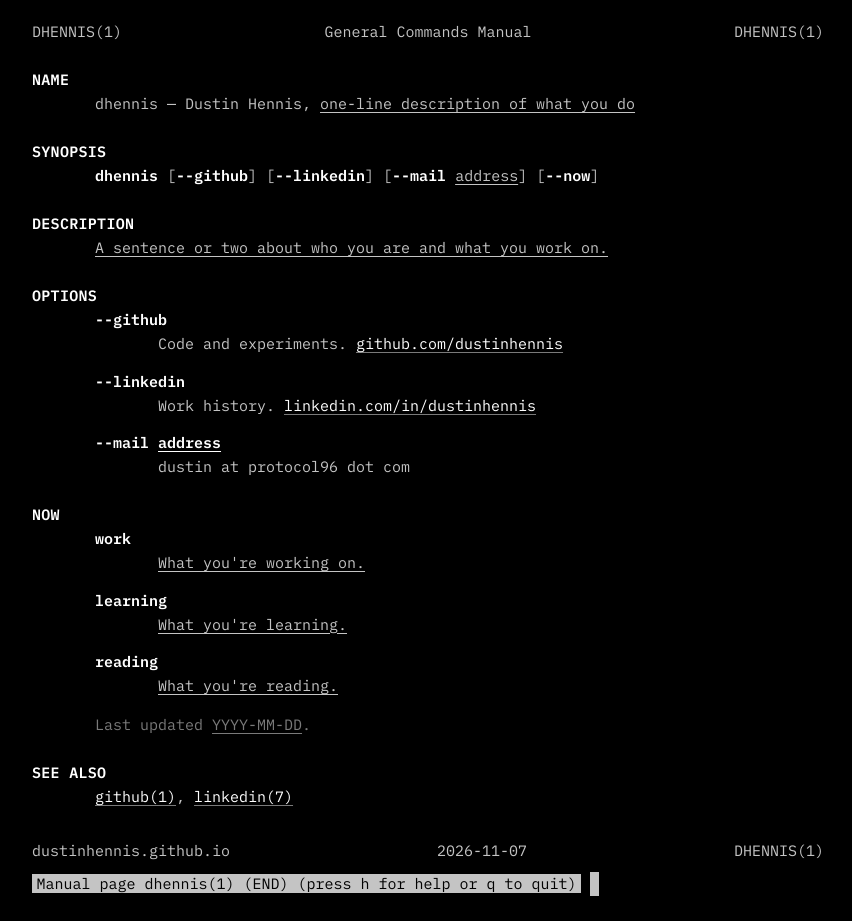
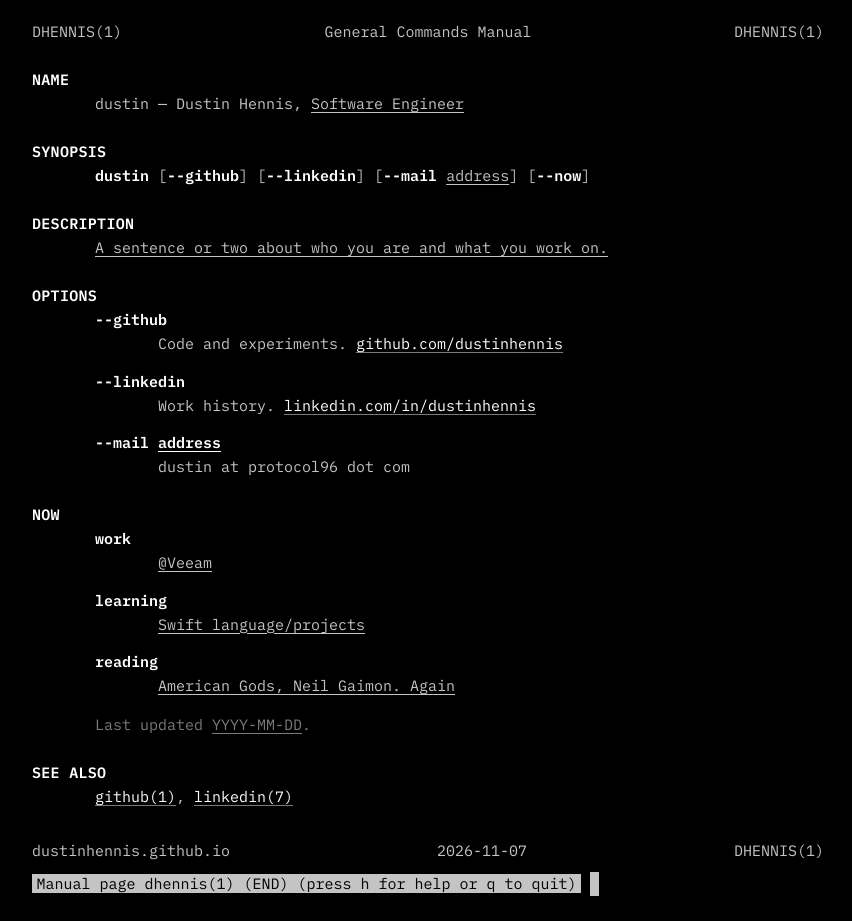
Before and after one commit to dustinhennis/dustinhennis.github.io, a Jekyll site: the page built from index.html, in a window 1280 px wide. Shown: the whole page, without its empty margins (212-1064 px from the left). Built offline with Jekyll 4.4.1, drawn with Linux system fonts in a browser that asks for light colours.

Commit message:
Fill in name and Now section
Co-Authored-By: Claude Opus 5.5 <noreply@anthropic.com>

```diff
--- a/_config.yml
+++ b/_config.yml
@@ -1,5 +1,5 @@
-title: dhennis(1)
-description: Dustin Hennis — links and what I'm up to now.
+title: dustin(1)
+description: Dustin Hennis — manual page
 url: https://dustinhennis.github.io
 
 # Shown in the man page header/footer rails
--- a/index.html
+++ b/index.html
@@ -5,13 +5,13 @@ layout: man
 
 <section>
   <h2>NAME</h2>
-  <div class="body"><p>dhennis — Dustin Hennis, <span class="u">one-line description of what you do</span></p></div>
+  <div class="body"><p>dustin — Dustin Hennis, <span class="u">Software Engineer</span></p></div>
 </section>
 
 <section>
   <h2>SYNOPSIS</h2>
   <div class="body">
-    <p><b>dhennis</b> [<b>--github</b>] [<b>--linkedin</b>] [<b>--mail</b> <span class="u">address</span>] [<b>--now</b>]</p>
+    <p><b>dustin</b> [<b>--github</b>] [<b>--linkedin</b>] [<b>--mail</b> <span class="u">address</span>] [<b>--now</b>]</p>
   </div>
 </section>
 
@@ -41,11 +41,11 @@ layout: man
   <div class="body">
     <dl>
       <dt>work</dt>
-      <dd><span class="u">What you're working on.</span></dd>
+      <dd><span class="u">@Veeam</span></dd>
       <dt>learning</dt>
-      <dd><span class="u">What you're learning.</span></dd>
+      <dd><span class="u">Swift language/projects</span></dd>
       <dt>reading</dt>
-      <dd><span class="u">What you're reading.</span></dd>
+      <dd><span class="u">American Gods, Neil Gaimon.  Again</span></dd>
     </dl>
     <p class="dim" style="margin-top: 1em">Last updated <span class="u">YYYY-MM-DD</span>.</p>
   </div>
```
